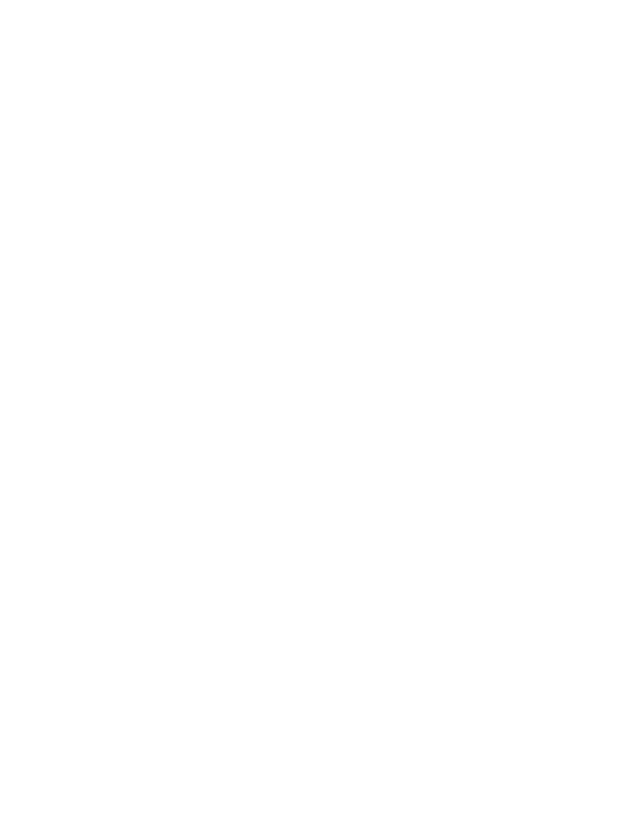
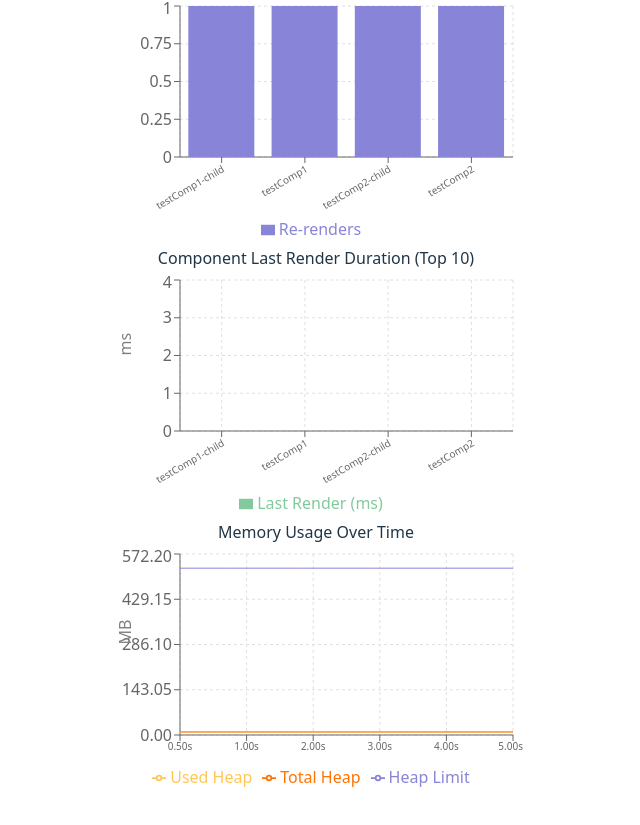
Before and after one commit to codebytes-omkar12/react-metrics, a React (Vite) app: page / in a window 1280 px wide. Shown: the part 843-1668 px from the top of the page, without its empty margins (324-964 px from the left). Before the commit the page ends 847 px from the top, so only its background shows below. Built offline with nearby package versions, Linux system fonts and the light colour scheme.

Commit message:
added charts to display react app metrics data visually

```diff
--- a/src/App.tsx
+++ b/src/App.tsx
@@ -1,12 +1,15 @@
 import './App.css'
 import PerformanceDashboard from './components/PerformanceDashBoard'
-import { PerformanceProvider } from './context/PerformanceContext'
+import { PerformanceProvider} from './context/PerformanceContext'
 import TestComponent from './components/TestComponent'
 import { useState } from 'react'
 import { usePerformanceMonitor } from './hooks/usePerformanceMonitor'
 
 
+
+
 function App() {
+
 
     // console.log((performance?.memory as any));
     const[dynamicPropValue,setDynamicPropvalue]=useState("initial dynamic prop");
@@ -54,6 +57,7 @@
           <PerformanceDashboard />
 
         </div>
+
       </div>
     </PerformanceProvider>
   )
--- a/src/components/PerformanceCharts.tsx
+++ b/src/components/PerformanceCharts.tsx
@@ -0,0 +1,123 @@
+import React, { useMemo, useEffect, useState } from 'react';
+import {
+    BarChart, Bar, LineChart, Line,
+    XAxis, YAxis, Tooltip, Legend,
+    ResponsiveContainer, CartesianGrid
+} from 'recharts';
+
+import { type IAllComponentMetrics, type IMemoryMetrics } from '../types/performance';
+
+interface PerformanceChartProps {
+    allMetrics: IAllComponentMetrics;
+    currentMemoryMetrics: IMemoryMetrics | null;
+    isMemoryMonitoringAvailable: boolean
+
+}
+
+
+const bytesToMB = (bytes: number) => (bytes / (1024 * 1024)).toFixed(2);
+
+const formatTimeStamp = (timeStamp: number) => {
+    return `${(timeStamp / 1000).toFixed(2)}s`
+}
+
+const PerformanceCharts: React.FC<PerformanceChartProps> = ({
+    allMetrics,
+    currentMemoryMetrics,
+    isMemoryMonitoringAvailable
+}) => {
+    const [memoryHistory, setMemoryHistory] = useState<IMemoryMetrics[]>([])
+
+    useEffect(() => {
+        if (currentMemoryMetrics) {
+            setMemoryHistory(prev => {
+                const newHistory = [...prev, currentMemoryMetrics];
+                if (newHistory.length > 60) {
+                    return newHistory.slice(newHistory.length-60);
+                }
+                return newHistory;
+            })
+        }
+    },[currentMemoryMetrics])
+
+
+    const componentChartData= useMemo(()=>{
+        return Object.values(allMetrics)
+        .filter(metric=>metric.displayName !=='Application Root' && metric.reRenders > 0)
+        .sort((a,b)=>b.reRenders-a.reRenders)
+        .map(metric=>({
+            name:metric.id,
+            reRenders:metric.reRenders,
+            lastRenderDuration:parseFloat(metric.lastRenderDuration.toFixed(2)),
+            totalRenderDuration:parseFloat(metric.lastRenderDuration.toFixed(2)),
+        }))
+    },[allMetrics])
+    return (
+        <div className="flex flex-col gap-6 pt-6 border-t border-gray-200">
+            {/* Component Re-renders Chart */}
+            <div className="bg-white rounded-xl shadow-md p-6 border border-gray-100 flex-1 min-h-[300px]">
+                <h3 className="text-xl font-semibold text-gray-800 mb-4 pb-2 border-b border-gray-200">Component Re-renders (Top 10)</h3>
+                {componentChartData.length > 0 ? (
+                    <ResponsiveContainer width="100%" height={250}>
+                        <BarChart data={componentChartData.slice(0, 10)} margin={{ top: 10, right: 10, left: 10, bottom: 5 }}>
+                            <CartesianGrid strokeDasharray="3 3" stroke="#e0e0e0" />
+                            <XAxis dataKey="name" angle={-30} textAnchor="end" height={60} interval={0} style={{ fontSize: '10px' }} />
+                            <YAxis />
+                            <Tooltip cursor={{ fill: 'rgba(0,0,0,0.05)' }} />
+                            <Legend />
+                            <Bar dataKey="reRenders" fill="#8884d8" name="Re-renders" />
+                        </BarChart>
+                    </ResponsiveContainer>
+                ) : (
+                    <p className="text-gray-600 mt-4 p-4 border border-dashed border-gray-300 rounded-md text-sm">No component re-render data yet.</p>
+                )}
+            </div>
+
+            {/* Component Last Render Duration Chart */}
+            <div className="bg-white rounded-xl shadow-md p-6 border border-gray-100 flex-1 min-h-[300px]">
+                <h3 className="text-xl font-semibold text-gray-800 mb-4 pb-2 border-b border-gray-200">Component Last Render Duration (Top 10)</h3>
+                {componentChartData.length > 0 ? (
+                    <ResponsiveContainer width="100%" height={250}>
+                        <BarChart data={componentChartData.slice(0, 10).sort((a, b) => b.lastRenderDuration - a.lastRenderDuration)} margin={{ top: 10, right: 10, left: 10, bottom: 5 }}>
+                            <CartesianGrid strokeDasharray="3 3" stroke="#e0e0e0" />
+                            <XAxis dataKey="name" angle={-30} textAnchor="end" height={60} interval={0} style={{ fontSize: '10px' }} />
+                            <YAxis label={{ value: 'ms', angle: -90, position: 'insideLeft' }} />
+                            <Tooltip cursor={{ fill: 'rgba(0,0,0,0.05)' }} />
+                            <Legend />
+                            <Bar dataKey="lastRenderDuration" fill="#82ca9d" name="Last Render (ms)" />
+                        </BarChart>
+                    </ResponsiveContainer>
+                ) : (
+                    <p className="text-gray-600 mt-4 p-4 border border-dashed border-gray-300 rounded-md text-sm">No component render duration data yet.</p>
+                )}
+            </div>
+
+            {/* Memory Usage Over Time Chart */}
+            <div className="bg-white rounded-xl shadow-md p-6 border border-gray-100 flex-1 min-h-[300px]">
+                <h3 className="text-xl font-semibold text-gray-800 mb-4 pb-2 border-b border-gray-200">Memory Usage Over Time</h3>
+                {memoryHistory.length > 1 && isMemoryMonitoringAvailable ? (
+                    <ResponsiveContainer width="100%" height={250}>
+                        <LineChart data={memoryHistory} margin={{ top: 10, right: 10, left: 10, bottom: 5 }}>
+                            <CartesianGrid strokeDasharray="3 3" stroke="#e0e0e0" />
+                            <XAxis dataKey="timestamp" tickFormatter={formatTimeStamp} interval="preserveStartEnd" style={{ fontSize: '10px' }} />
+                            <YAxis label={{ value: 'MB', angle: -90, position: 'insideLeft' }}
+                                tickFormatter={(value) => bytesToMB(value)} /> {/* Use the formatted helper */}
+                            <Tooltip formatter={(value: number) => [`${bytesToMB(value)}`, 'Memory']}
+                                labelFormatter={formatTimeStamp} />
+                            <Legend />
+                            <Line type="monotone" dataKey="usedJSHeapSize" stroke="#ffc658" name="Used Heap" dot={false} />
+                            <Line type="monotone" dataKey="totalJSHeapSize" stroke="#ff7300" name="Total Heap" dot={false} />
+                            <Line type="monotone" dataKey="jsHeapSizeLimit" stroke="#8884d8" name="Heap Limit" dot={false} />
+                        </LineChart>
+                    </ResponsiveContainer>
+                ) : (
+                    <p className="text-gray-600 mt-4 p-4 border border-dashed border-gray-300 rounded-md text-sm">
+                        {isMemoryMonitoringAvailable ? "Not enough memory data yet to plot." : "Memory monitoring is not available in this browser."}
+                    </p>
+                )}
+            </div>
+        </div>
+    )
+}
+
+export default PerformanceCharts
--- a/src/components/PerformanceDashBoard.tsx
+++ b/src/components/PerformanceDashBoard.tsx
@@ -1,22 +1,24 @@
 import React, { useState} from "react";
-
+import PerformanceCharts from "./PerformanceCharts";
 import { usePerformanceMetrics } from "../context/PerformanceContext";
-
+import { useMemoryMonitor } from "../hooks/useMemoryMonitor";
 
 import SelectedComponentDetails from "./SelectedDetailComponent";
 import MemoryComponent from "./MemoryComponent";
 import ComponentHierarchyTree from "./ComponentHierarchyTree";
 import { useBuildHierarchyTree } from "../utils/useBuildHierarchyTree";
 const PerformanceDashboard: React.FC = () => {
-  const { allMetrics } = usePerformanceMetrics();
+  const { allMetrics ,currentMemoryMetrics} = usePerformanceMetrics();
 
   const [selectedComponentId, setSelectedComponentId] = useState<string | null>(
     null
   );
 
   const buildHierarchyTree=useBuildHierarchyTree(allMetrics);
+  const isMemoryMonitoringAvailable=useMemoryMonitor({intervalMs:1000})
 
   return (
+    <div>
     <div className="flex flex-auto lg:flex-row gap-6 p-6 bg-white rounded-xl shadow-lg border border-gray-100">
       {/* The Left Panel: Node Tree */}
 
@@ -42,6 +44,8 @@
         </div>
       </div>
     </div>
+    <PerformanceCharts allMetrics={allMetrics} currentMemoryMetrics={currentMemoryMetrics} isMemoryMonitoringAvailable={isMemoryMonitoringAvailable}/>
+    </div>
   );
 };
 
```
